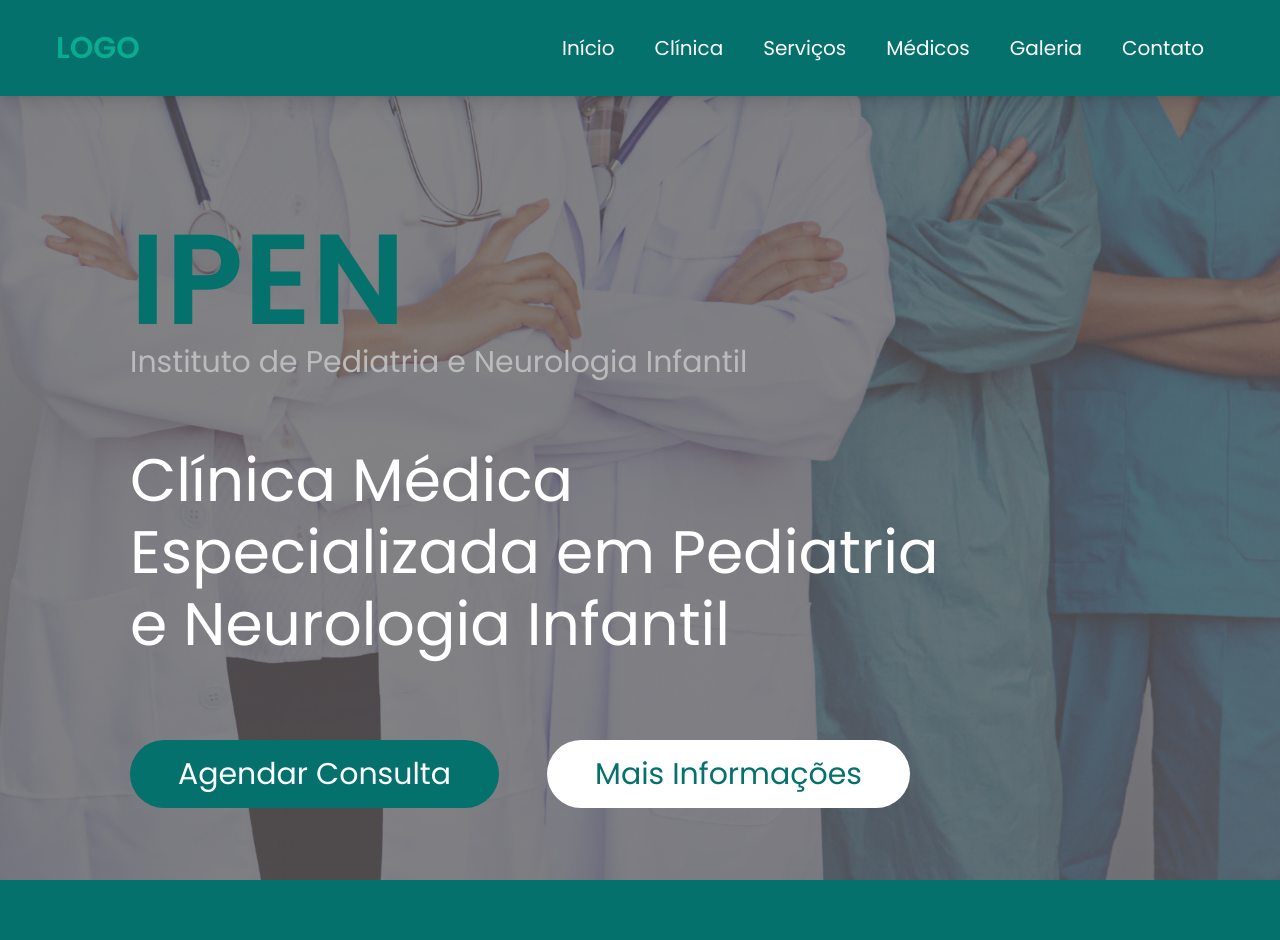
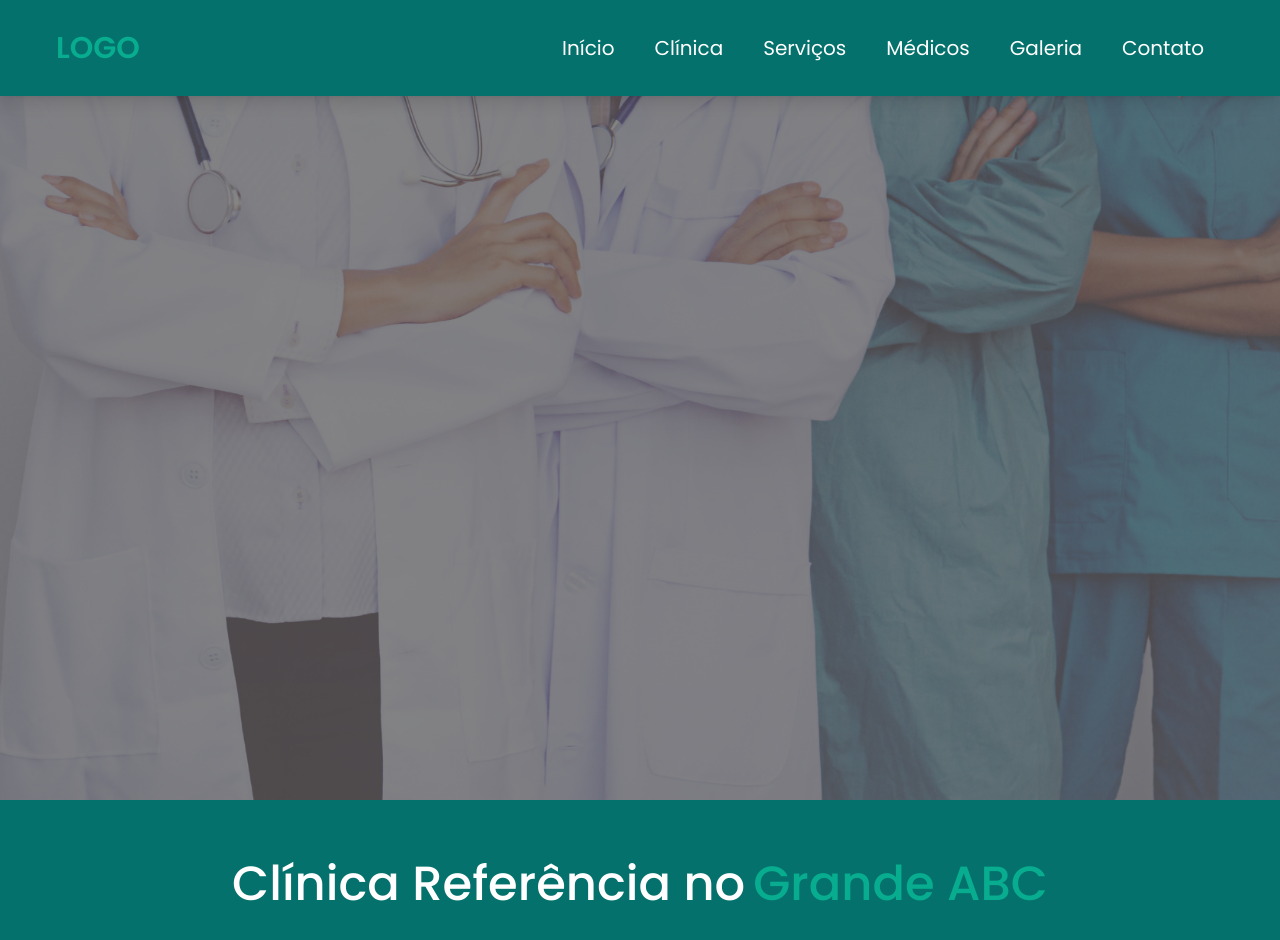
Before and after one commit to p1nheiros/projetoIpen, a React (Vite) app in the folder ipen/: page / in a window 1280 px wide. Shown: the top 940 px of the page. Built offline with nearby package versions, Linux system fonts and the light colour scheme.

Commit message:
adicionando pagina para refazer o home

```diff
--- a/ipen/src/App.jsx
+++ b/ipen/src/App.jsx
@@ -1,5 +1,5 @@
 import React from 'react'
-import { Home } from './components/Home/Home'
+import { Home2 } from './components/Home/Home2'
 import { Navbar } from './components/Navbar/Navbar'
 import Footer from './components/Footer/Footer'
 import Galeria from './components/Galeria/Galeria'
@@ -13,7 +13,7 @@ function App() {
   return (
     <div className='font-poppins'>
       <Navbar/>
-      <Home/>
+      <Home2/>
       <Clinica />
       <Serviços />
       <Medicos />
--- a/ipen/src/components/Home/Home.jsx
+++ b/ipen/src/components/Home/Home.jsx
@@ -2,30 +2,30 @@ import React from 'react'
 
 export const Home = () => {
   return (
-    <div className="text-black bg-[url('../img/imageBG2.png')] bg-cover bg-center bg-no-repeat min-h-screen pt-[20px] pb-[100px] md:pt-[40px] md:pb-[40px] select-none">
+    <div className="text-black bg-[url('../img/imageBG2.png')] bg-cover bg-center bg-no-repeat min-h-screen pt-[0px] pb-[0px] md:pt-[0px] md:pb-[0px] xl:pt-[0px] 2xl:pt-[0px] xl:pb-[0px] 2xl:pb-[0px] select-none">
       <div className='w-full h-screen mx-auto items-start flex-col text-center'>
-        <div className='pt-[11rem]'>
-          <h1 className='text-darkGreen text-8xl sm:text-8xl md:text-9xl font-bold text-left ml-[25px] md:text-left md:ml-[100px] lg:ml-[80px] xl:ml-[130px]'>
+        <div className='pt-[11rem] sm:pt-[9rem] lg:pt-10rem] 2xl:pt-[12rem] md:pt-[9rem]'>
+          <h1 className='text-darkGreen text-8xl sm:text-8xl md:text-9xl lg:text-9xl xl:text-9xl 2xl:text-[155px] font-bold text-left ml-[40px] md:text-left md:ml-[73px] lg:ml-[80px] xl:ml-[130px] 2xl:ml-[150px]'>
             IPEN
           </h1>
 
-          <p className='text-gray text-base sm:text-2xl md:text-3xl text-left ml-[25px] md:text-left md:ml-[100px] lg:ml-[80px] xl:ml-[130px]'>
+          <p className='text-gray text-base text-2xl sm:text-2xl md:text-2xl lg:text-2xl xl:text-3xl 2xl:md:text-3xl text-left ml-[45px] md:text-left md:ml-[80px] lg:ml-[80px] xl:ml-[130px] 2xl:ml-[158px]'>
             Instituto de Pediatria e Neurologia Infantil
           </p>
         </div>
-        <div className='pt-[4rem]'>
-          <p className='text-white text-3xl sm:text-4xl md:text-6xl text-4xl mr-[25px] text-left ml-[25px] md:text-left md:ml-[100px] lg:ml-[80px] xl:ml-[130px]' style={{ lineHeight: "1.2" }}>
+        <div className='pt-[3rem] sm:pt-[3rem] lg:pt-[4rem] 2xl:pt-[4rem] md:pt-[3rem]'>
+          <p className='text-white text-4xl text-left sm:text-4xl md:text-4xl lg:text-5xl xl:text-6xl 2xl:text-6xl text-4xl mr-[25px] ml-[45px] md:text-left md:ml-[80px] lg:ml-[80px] xl:ml-[130px] 2xl:ml-[158px]' style={{ lineHeight: "1.2" }}>
             Clínica Médica <br />
             Especializada em Pediatria <br />
             e Neurologia Infantil
           </p>
         </div>
-        <div className='pt-[5rem]'>
-          <div className='gap-12 flex flex-col sm:flex-col md:flex-row ml-[25px] mr-[25px] md:mr-[80px] lg:ml-[80px] xl:ml-[130px] md:ml-[75px]'>
-            <button className='text-white bg-darkGreen rounded-full hover:bg-lightGray text-xl py-2 px-4 sm:py-4 sm:px-12 sm:text-3xl md:text-3xl md:py-4 md:px-12'>
+        <div className='pt-[4rem] sm:pt-[3rem] lg:pt-[5rem] 2xl:pt-[5rem] md:pt-[3rem]'>
+          <div className='gap-12 flex flex-col sm:flex-col md:flex-col lg:flex-row xl:flex-row 2xl:flex-row ml-[45px] mr-[40px] md:mr-[80px] 2xl:mr-[80px] lg:ml-[80px] lg:mr-[130px] md:ml-[80px] xl:ml-[130px] 2xl:ml-[158px]'>
+            <button className='text-white bg-darkGreen rounded-full hover:bg-lightGreen2 text-xl py-3 px-12 sm:py-4 sm:px-12 sm:text-3xl md:text-2xl md:py-4 md:px-12 lg:text3xl lg:py-4 lg:px-12 xl:text-3xl xl:py-4 xl:px-12 2xl:text-3xl 2xl:py-6 2xl:px-14'>
               Agendar Consulta
             </button>
-            <button className='bg-white text-darkGreen rounded-full hover:bg-lightGray text-xl py-2 px-4 sm:py-4 sm:px-12 sm:text-3xl md:text-3xl md:py-4 md:px-12'>
+            <button className='bg-white text-darkGreen rounded-full hover:bg-lightGray text-xl py-3 px-12 sm:py-4 sm:px-12 sm:text-3xl md:text-2xl md:py-4 md:px-12 lg:text3xl lg:py-4 lg:px-12 xl:text-3xl xl:py-4 xl:px-12 2xl:text-3xl 2xl:py-6 2xl:px-14'>
               Mais Informações
             </button>
           </div>
--- /dev/null
+++ b/ipen/src/components/Home/Home2.jsx
@@ -0,0 +1,8 @@
+import React from 'react'
+
+export const Home2 = () => {
+    return (
+        <div className="bg-[url('../img/imageBG2.png')] bg-cover bg-center bg-no-repeat min-h-screen flex-col justify-center pt-[60px] pb-[40px] select-none">
+        </div>
+    )
+}
```
